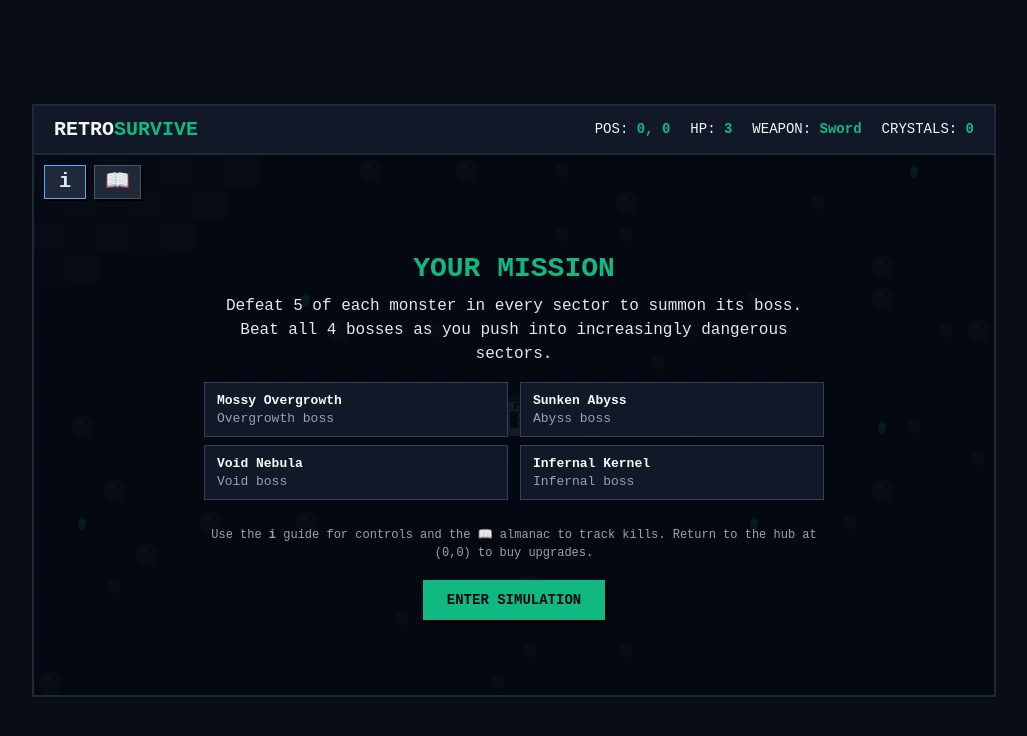
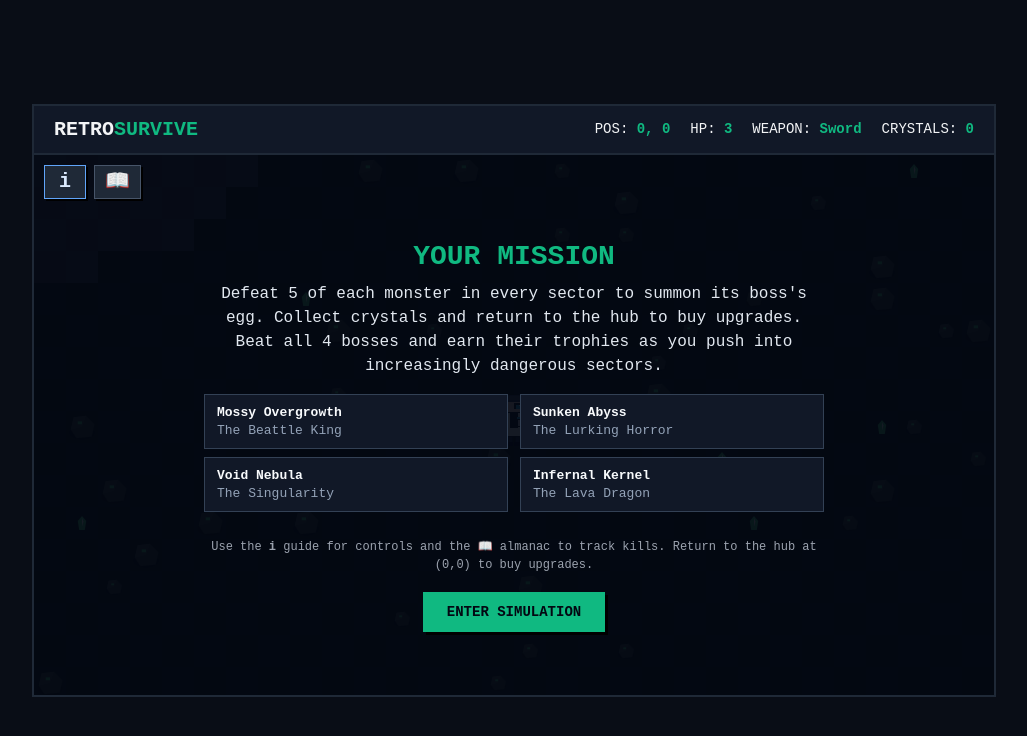
Before and after one commit to afstierman/competitive-game, a Flask app: page /game in a window 1280 px wide. Shown: the top 736 px of the page, without its empty margins (126-1153 px from the left). Run offline with Flask 3, Linux system fonts and the light colour scheme.

Commit message:
fix almanac

```diff
--- a/static/game.css
+++ b/static/game.css
@@ -334,6 +334,8 @@
     background: rgba(31, 41, 55, 0.78);
   }
 
+  .creature-copy { min-width: 0; }
+
   .creature-entry h3 {
     margin: 0;
     color: #f9fafb;
@@ -354,6 +356,20 @@
 
   .creature-entry .creature-tip {
     color: #facc15;
+  }
+
+  .creature-entry .creature-progress {
+    margin-top: 8px;
+    padding-top: 6px;
+    border-top: 1px solid #475569;
+    color: #fde68a;
+    font-weight: bold;
+  }
+
+  @media (max-width: 540px) {
+    .creature-entry {
+      padding: 10px;
+    }
   }
 
   .almanac-close {
--- a/static/main.js
+++ b/static/main.js
@@ -364,31 +364,31 @@ document.addEventListener('DOMContentLoaded', () => {
       : CONFIG.slingshots[player.slingshotTier].name;
     if (bugKillProgressEl) {
       const kills = getComputerBugKills();
-      bugKillProgressEl.textContent = kills >= 5 ? `${kills} defeated · egg ready` : `${kills} / 5 defeated · egg progress`;
+      bugKillProgressEl.textContent = `Boss progress: ${Math.min(kills, 5)} / 5 defeated`;
     }
     if (crabKillProgressEl) {
       const kills = getCrabKills();
-      crabKillProgressEl.textContent = `${kills} / 5 defeated${kills >= 5 ? ' · threshold met' : ''}`;
+      crabKillProgressEl.textContent = `Boss progress: ${Math.min(kills, 5)} / 5 defeated`;
     }
     if (octopusKillProgressEl) {
       const kills = getOctopusKills();
-      octopusKillProgressEl.textContent = `${kills} / 5 defeated${kills >= 5 ? ' · threshold met' : ''}`;
+      octopusKillProgressEl.textContent = `Boss progress: ${Math.min(kills, 5)} / 5 defeated`;
     }
     if (virusKillProgressEl) {
       const kills = getComputerVirusKills();
-      virusKillProgressEl.textContent = `${kills} / 5 defeated${kills >= 5 ? ' · threshold met' : ''}`;
+      virusKillProgressEl.textContent = `Boss progress: ${Math.min(kills, 5)} / 5 defeated`;
     }
     if (wormKillProgressEl) {
       const kills = getMalwareWormKills();
-      wormKillProgressEl.textContent = `${kills} / 5 worm families defeated${kills >= 5 ? ' · threshold met' : ''}`;
+      wormKillProgressEl.textContent = `Boss progress: ${Math.min(kills, 5)} / 5 worm families`;
     }
     if (skeletonKillProgressEl) {
       const kills = getSkeletonKills();
-      skeletonKillProgressEl.textContent = `${kills} / 5 defeated${kills >= 5 ? ' · threshold met' : ''}`;
+      skeletonKillProgressEl.textContent = `Boss progress: ${Math.min(kills, 5)} / 5 defeated`;
     }
     if (slugKillProgressEl) {
       const kills = getMagmaSlugKills();
-      slugKillProgressEl.textContent = `${kills} / 5 defeated${kills >= 5 ? ' · infernal egg ready' : ''}`;
+      slugKillProgressEl.textContent = `Boss progress: ${Math.min(kills, 5)} / 5 defeated`;
     }
     drawWorld(ctx, canvas, player, timestamp);
     drawEnemies(ctx, player, canvas, timestamp);
--- a/templates/index.html
+++ b/templates/index.html
@@ -40,10 +40,10 @@
           <h3>Current goal</h3>
           <p>Defeat 5 of each monster in a sector to summon its boss. Beat all 4 bosses, traveling outward through sectors that grow more dangerous each time. Collect crystals and return to the hub to gear up between expeditions.</p>
           <ul class="goal-sectors">
-            <li><strong>Mossy Overgrowth</strong> → Overgrowth boss</li>
-            <li><strong>Sunken Abyss</strong> → Abyss boss</li>
-            <li><strong>Void Nebula</strong> → Void boss</li>
-            <li><strong>Infernal Kernel</strong> → Infernal boss</li>
+            <li><strong>Mossy Overgrowth</strong> The Beattle King </li>
+            <li><strong>Sunken Abyss</strong> → The Lurking Horror</li>
+            <li><strong>Void Nebula</strong> → The Singularity</li>
+            <li><strong>Infernal Kernel</strong> → The Lava Dragon</li>
           </ul>
           <h3>Game mode</h3>
           <p>Normal: lose carried crystals on death but keep items, trophies, and monster progress. Hardcore: lose all progress and collected crystals return. Explorer: unlimited crystals for trying all features.</p>
@@ -75,66 +75,66 @@
           <p class="almanac-intro">Field notes for the creatures found beyond the hub.</p>
           <div class="creature-list">
             <article class="creature-entry">
-              <div>
+              <div class="creature-copy">
                 <h3>Computer Bug</h3>
                 <p class="creature-location">Mossy Overgrowth</p>
                 <p>A small pursuer with little armor. It closes in and attacks at close range.</p>
                 <p class="creature-tip">Two health · One damage</p>
-                <p id="almanac-bug-kills" class="creature-tip" aria-live="polite">0 / 5 defeated · egg progress</p>
+                <p id="almanac-bug-kills" class="creature-tip creature-progress" aria-live="polite">0 / 5 defeated · boss progress</p>
               </div>
             </article>
             <article class="creature-entry">
-              <div>
+              <div class="creature-copy">
                 <h3>Pool Octopus</h3>
                 <p class="creature-location">Sunken Abyss · Deep water</p>
                 <p>Its tentacle reaches toward you, then reels you in and holds you still. The tentacle cannot be cut; defeat the octopus to break free.</p>
                 <p class="creature-tip">Three health · Two damage on contact</p>
-                <p id="almanac-octopus-kills" class="creature-tip" aria-live="polite">0 / 5 defeated</p>
+                <p id="almanac-octopus-kills" class="creature-tip creature-progress" aria-live="polite">0 / 5 defeated · boss progress</p>
               </div>
             </article>
             <article class="creature-entry">
-              <div>
+              <div class="creature-copy">
                 <h3>Red Crab</h3>
                 <p class="creature-location">Sunken Abyss</p>
                 <p>Its shell protects the front. Circle around and strike from behind to get through its armor.</p>
                 <p class="creature-tip">Four health · Two damage</p>
-                <p id="almanac-crab-kills" class="creature-tip" aria-live="polite">0 / 5 defeated</p>
+                <p id="almanac-crab-kills" class="creature-tip creature-progress" aria-live="polite">0 / 5 defeated · boss progress</p>
               </div>
             </article>
             <article class="creature-entry">
-              <div>
+              <div class="creature-copy">
                 <h3>Computer Virus</h3>
                 <p class="creature-location">Void Nebula</p>
                 <p>Fast and hard to pin down. It blinks to the opposite side of you, and a magenta marker shows where it will land. It cannot be hit while it is teleporting.</p>
-                <p class="creature-tip">Three health · Two damage</p>
-                <p id="almanac-virus-kills" class="creature-tip" aria-live="polite">0 / 5 defeated</p>
+                <p class="creature-tip">Ten health · Four damage</p>
+                <p id="almanac-virus-kills" class="creature-tip creature-progress" aria-live="polite">0 / 5 defeated · boss progress</p>
               </div>
             </article>
             <article class="creature-entry">
-              <div>
+              <div class="creature-copy">
                 <h3>Malware Worm</h3>
                 <p class="creature-location">Void Nebula</p>
                 <p>A weaving, segmented crawler. When it dies it tears into two smaller, faster worms, and each of those splits once more. Kill them quickly before the swarm surrounds you.</p>
-                <p class="creature-tip">Twelve health · Four damage · Splits twice</p>
-                <p id="almanac-worm-kills" class="creature-tip" aria-live="polite">0 / 5 worm families defeated</p>
+                <p class="creature-tip">Twelve health · Six damage · Splits twice; offspring are weaker</p>
+                <p id="almanac-worm-kills" class="creature-tip creature-progress" aria-live="polite">0 / 5 worm families defeated · boss progress</p>
               </div>
             </article>
             <article class="creature-entry">
-              <div>
+              <div class="creature-copy">
                 <h3>Skeleton</h3>
                 <p class="creature-location">Infernal Kernel</p>
                 <p>Swings its sword in a two-hit combo and lunges forward with each swing. A red zone shows where it will strike. Sidestep once the aim locks, then hit it while it recovers. It avoids lava.</p>
-                <p class="creature-tip">Six health · Three damage</p>
-                <p id="almanac-skeleton-kills" class="creature-tip" aria-live="polite">0 / 5 defeated</p>
+                <p class="creature-tip">Twenty-five health · Ten damage</p>
+                <p id="almanac-skeleton-kills" class="creature-tip creature-progress" aria-live="polite">0 / 5 defeated · boss progress</p>
               </div>
             </article>
             <article class="creature-entry">
-              <div>
+              <div class="creature-copy">
                 <h3>Magma Slug</h3>
                 <p class="creature-location">Infernal Kernel · Lava pools</p>
                 <p>Keeps its distance and spits lava globs that leave burning puddles. Rings on the ground show where each glob lands. It is quick on lava but slow on land, and its death leaves lava puddles behind.</p>
-                <p class="creature-tip">Five health · Two damage</p>
-                <p id="almanac-slug-kills" class="creature-tip" aria-live="polite">0 / 5 defeated</p>
+                <p class="creature-tip">Fifteen health · Eight damage · Lava puddles deal five</p>
+                <p id="almanac-slug-kills" class="creature-tip creature-progress" aria-live="polite">0 / 5 defeated · boss progress</p>
               </div>
             </article>
           </div>
@@ -144,12 +144,12 @@
 
       <div id="start-screen" class="screen-overlay">
         <h2>YOUR MISSION</h2>
-        <p class="mission-summary">Defeat 5 of each monster in every sector to summon its boss. Beat all 4 bosses as you push into increasingly dangerous sectors.</p>
+        <p class="mission-summary">Defeat 5 of each monster in every sector to summon its boss's egg. Collect crystals and return to the hub to buy upgrades. Beat all 4 bosses and earn their trophies as you push into increasingly dangerous sectors.</p>
         <ol class="mission-sectors">
-          <li><strong>Mossy Overgrowth</strong><span>Overgrowth boss</span></li>
-          <li><strong>Sunken Abyss</strong><span>Abyss boss</span></li>
-          <li><strong>Void Nebula</strong><span>Void boss</span></li>
-          <li><strong>Infernal Kernel</strong><span>Infernal boss</span></li>
+          <li><strong>Mossy Overgrowth</strong><span>The Beattle King</span></li>
+          <li><strong>Sunken Abyss</strong><span>The Lurking Horror</span></li>
+          <li><strong>Void Nebula</strong><span>The Singularity</span></li>
+          <li><strong>Infernal Kernel</strong><span>The Lava Dragon</span></li>
         </ol>
         <p class="mission-tip">Use the <strong>i</strong> guide for controls and the <strong>📖</strong> almanac to track kills. Return to the hub at (0,0) to buy upgrades.</p>
         <button id="launch-btn">ENTER SIMULATION</button>
```
